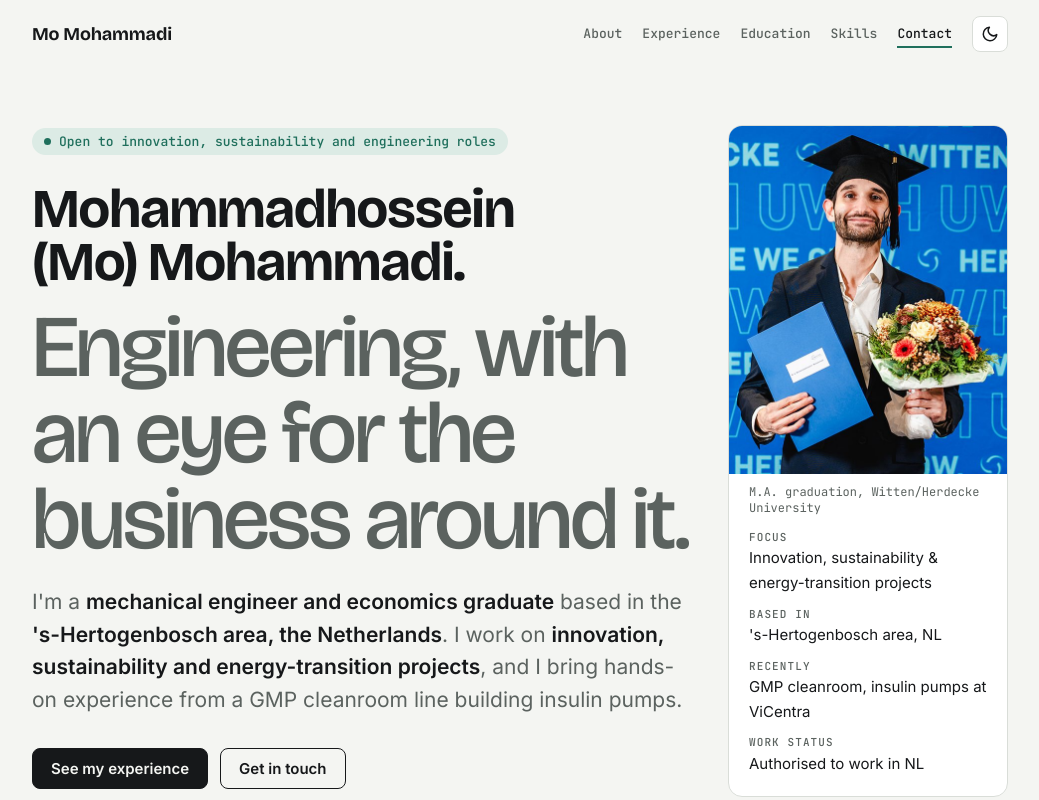
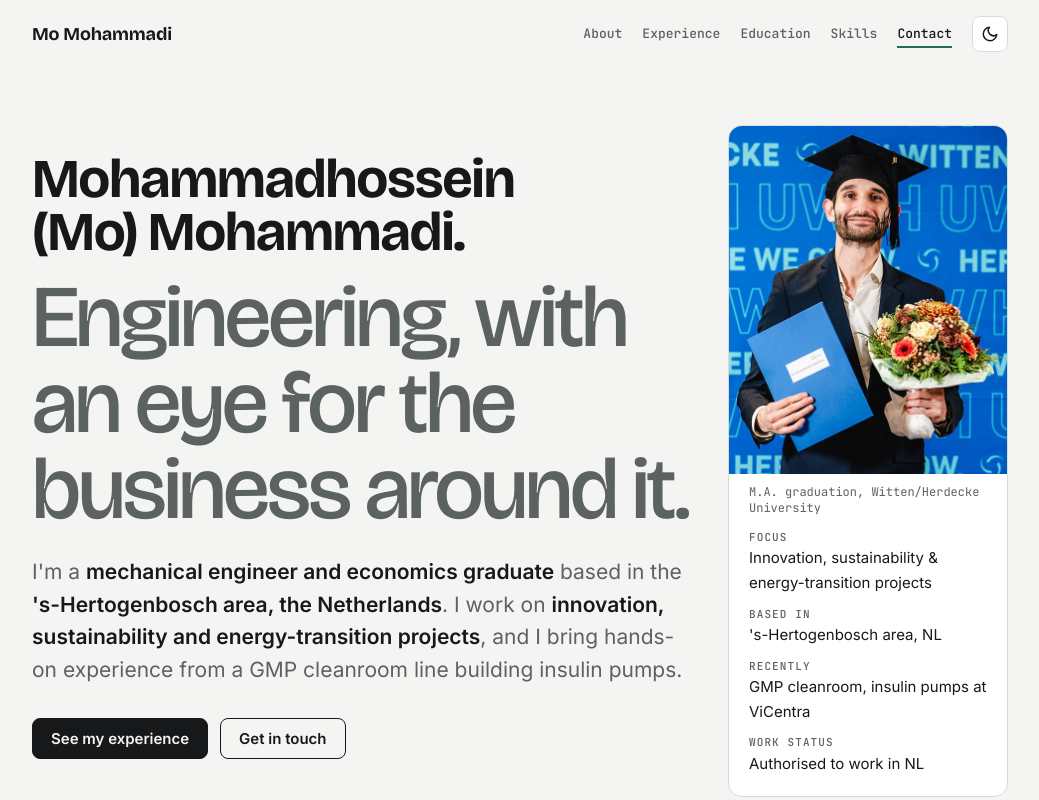
Before and after one commit to realmohere/realmohere.github.io, a plain HTML site: page index.html in a window 1280 px wide. Shown: the top 800 px of the page, without its empty margins (120-1159 px from the left). Drawn offline with nearby package versions, Linux system fonts and the light colour scheme.

Commit message:
Remove open-to-roles badge
Co-Authored-By: Claude Opus 5.5 <noreply@anthropic.com>
Claude-Session: https://claude.ai/code/session_01YS5SKpUnFXuxGF4ZBwCnUE

```diff
--- a/index.html
+++ b/index.html
@@ -303,7 +303,6 @@ section { scroll-margin-top: 72px; }
   <div class="hero">
     <div class="hero-grid">
     <div>
-    <span class="status">Open to innovation, sustainability and engineering roles</span>
     <h1><span class="name">Mohammadhossein (Mo) Mohammadi.</span> <span>Engineering, with an eye for the business around it.</span></h1>
     <p class="lede">I'm a <strong>mechanical engineer and economics graduate</strong> based in the <strong>'s-Hertogenbosch area, the Netherlands</strong>. I work on <strong>innovation, sustainability and energy-transition projects</strong>, and I bring hands-on experience from a GMP cleanroom line building insulin pumps.</p>
     <div class="actions">
```
Also changed, not shown: llms.txt.
